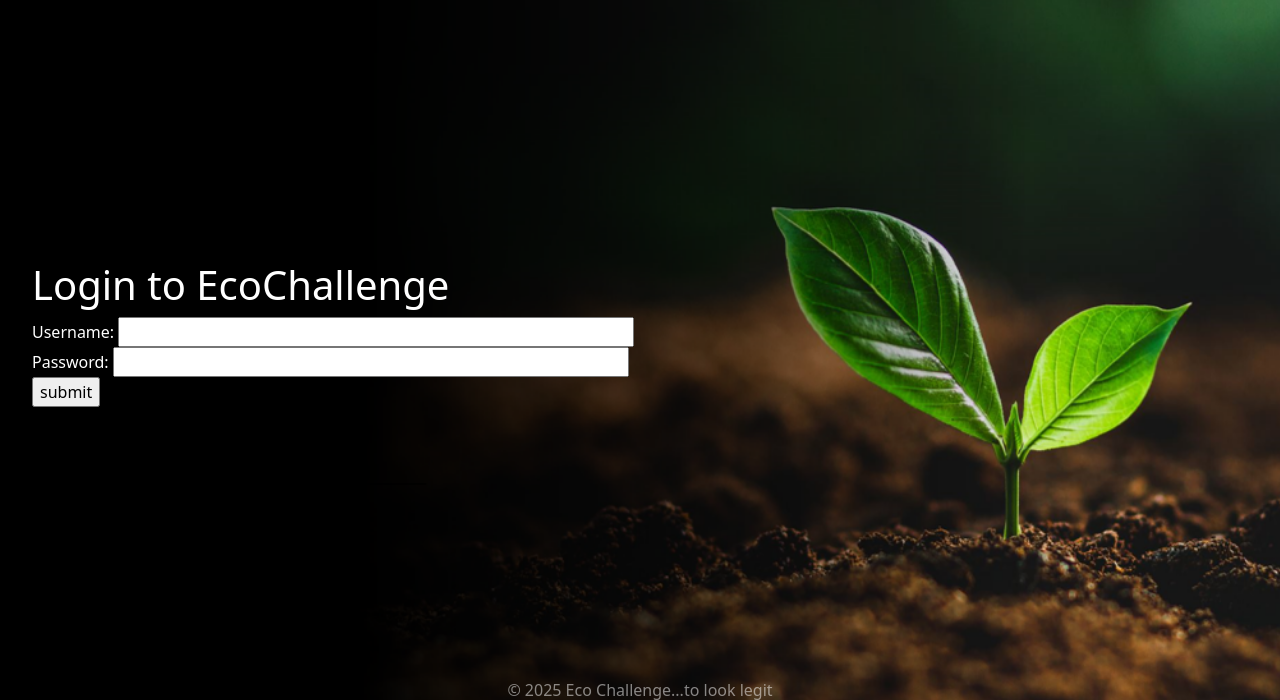
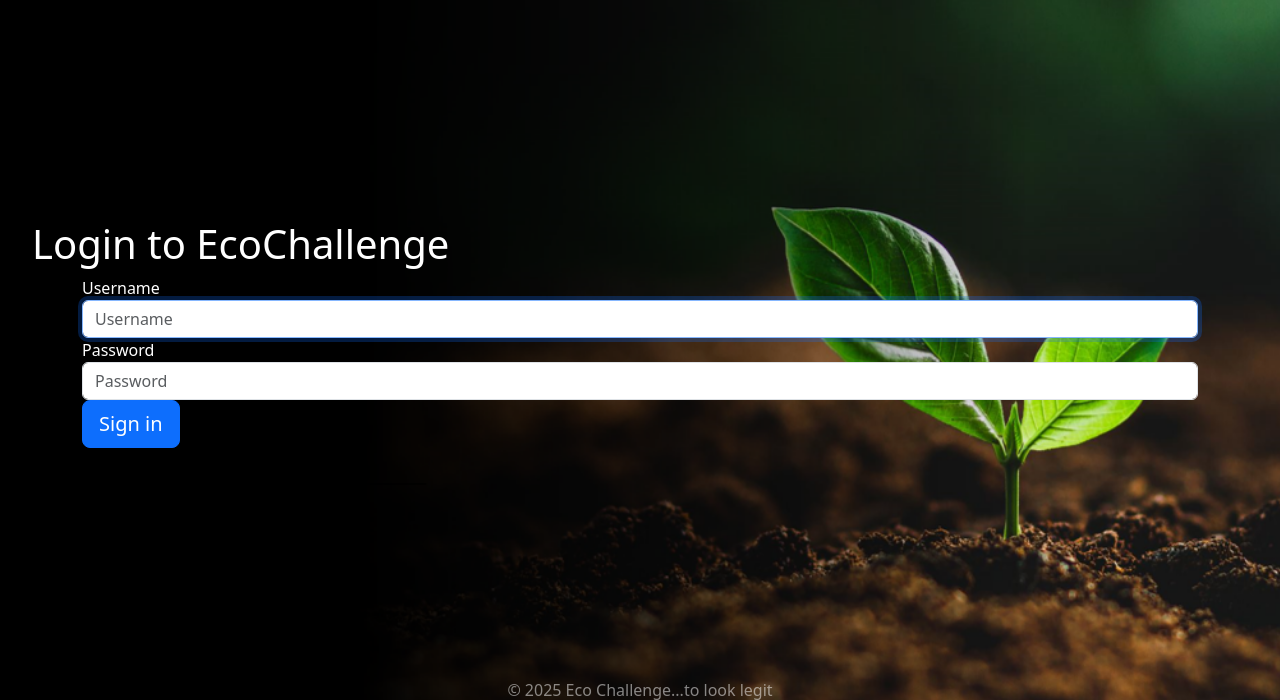
Before and after one commit to jmagrad/EcoChallenge, a Django app: page /Eco/login/ in a window 1280 px wide. Shown: the part 56-756 px from the top of the page. Run offline with Django 5.2, Linux system fonts and the light colour scheme.

Commit message:
Added to login template

```diff
--- a/EcoProject/templates/Eco/login.html
+++ b/EcoProject/templates/Eco/login.html
@@ -5,12 +5,15 @@ Login
 {% endblock %}
 {% block body_block %}
 <h1>Login to EcoChallenge</h1>
-<form id="login_form" method="post" action="{% url 'Eco:login' %}">
-    {% csrf_token %}
-    Username: <input type="text" name="username" value="" size="50" />
-    <br />
-    Password: <input type="password" name="password" value="" size="50" />
-    <br />
-    <input type="submit" value="submit" />
-</form>
+<div class="container">
+    <form class="form-signin" role="form" method="post" action=".">
+        {% csrf_token %}
+        <label for="inputUsername" class="sr-only">Username</label>
+        <input type="text" name="username" id="id_username" class="form-control" placeholder="Username" required
+            autofocus>
+        <label for="inputPassword" class="sr-only">Password</label>
+        <input type="password" name="password" id="id_password" class="form-control" placeholder="Password" required>
+        <button class="btn btn-lg btn-primary btn-block" type="submit" value="Submit">Sign in</button>
+    </form>
+</div>
 {% endblock %}
```
